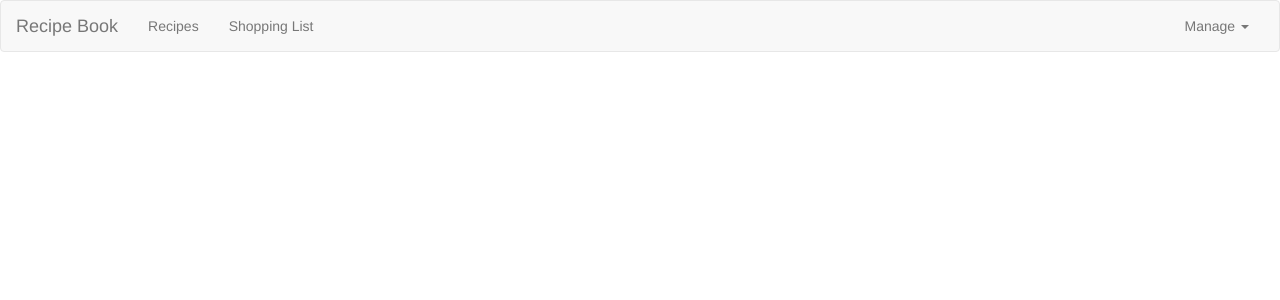
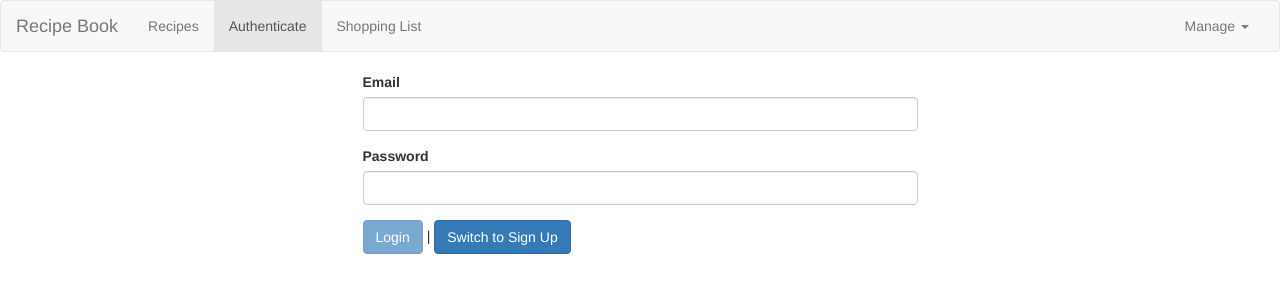
Before and after one commit to realbenfica/supermarket-app, an Angular app: page /auth in a window 1280 px wide. Before the commit this address led to /. Shown: the top 300 px of the page. Built offline with nearby package versions, Linux system fonts and the light colour scheme.

Commit message:
Add authentication for login and signup

```diff
--- a/src/app/app-routing.module.ts
+++ b/src/app/app-routing.module.ts
@@ -7,6 +7,7 @@ import { RecipeStartComponent } from "./recipes/recipe-start/recipe-start.compon
 import { RecipeDetailComponent } from "./recipes/recipe-detail/recipe-detail.component";
 import { RecipeEditComponent } from "./recipes/recipe-edit/recipe-edit.component";
 import { RecipesResolverService } from "./recipes/recipes-resolver.service";
+import { AuthComponent } from "./auth/auth.component";
 
 const appRoutes: Routes = [
     { path: '', redirectTo: '/recipes', pathMatch: 'full'},
@@ -23,7 +24,8 @@ const appRoutes: Routes = [
         //     { path: ':id', component: ShoppingListComponent },
         //     { path: ':id/edit', component: ShoppingEditComponent }
         // ]
-    }
+    },
+    { path: 'auth', component: AuthComponent}
 ]
 
 @NgModule({
--- a/src/app/app.module.ts
+++ b/src/app/app.module.ts
@@ -19,6 +19,8 @@ import { ShoppingEditComponent } from './shopping-list/shopping-edit/shopping-ed
 import { RecipeStartComponent } from './recipes/recipe-start/recipe-start.component';
 import { RecipeEditComponent } from './recipes/recipe-edit/recipe-edit.component';
 import { RecipeService } from './recipes/recipe.service';
+import { AuthComponent } from './auth/auth.component';
+import { LoadingSpinnerComponent } from './shared/loading-spinner/loading-spinner.component';
 
 @NgModule({
   declarations: [
@@ -32,7 +34,9 @@ import { RecipeService } from './recipes/recipe.service';
     ShoppingEditComponent,
     DropdownDirective,
     RecipeStartComponent,
-    RecipeEditComponent
+    RecipeEditComponent,
+    AuthComponent,
+    LoadingSpinnerComponent
   ],
   imports: [
     BrowserModule,
--- /dev/null
+++ b/src/app/auth/auth.component.html
@@ -0,0 +1,43 @@
+<div class="row">
+    <div class="col-xs-12 col-md-6 col-md-offset-3">
+        <div class="alert alert-danger" *ngIf="error">
+            <p>{{ error }}</p>
+        </div>
+        <div *ngIf="isLoading" style="text-align: center">
+            <app-loading-spinner></app-loading-spinner>
+        </div>
+        <form #f="ngForm" (ngSubmit)="onSubmit(f)" *ngIf="!isLoading">
+            <div class="form-group">
+                <label for="email">Email</label>
+                <input
+                    type="email"
+                    id="email"
+                    class="form-control"
+                    ngModel
+                    name="email"
+                    required
+                    email/>
+            </div>
+            <div class="form-group">
+                <label for="password">Password</label>
+                <input
+                    type="password"
+                    id="password"
+                    class="form-control"
+                    ngModel
+                    name="password"
+                    required
+                    minlength="6"/>
+            </div>
+            <div>
+                <button
+                    class="btn btn-primary"
+                    type="submit" [disabled]="!f.valid">{{ isLoginMode ? 'Login' : 'Sign Up' }}</button> |
+                <button
+                    class="btn btn-primary"
+                    type="button"
+                    (click)="onSwitchMode()">Switch to {{ isLoginMode ? 'Sign Up' : 'Login' }}</button>
+            </div>
+        </form>
+    </div>
+</div>
--- /dev/null
+++ b/src/app/auth/auth.component.ts
@@ -0,0 +1,51 @@
+import { Component } from '@angular/core';
+import { NgForm } from '@angular/forms';
+import { AuthService, AuthResponseData } from './auth.service';
+import { Observable } from 'rxjs';
+
+@Component({
+    selector: 'app-auth',
+    templateUrl: './auth.component.html'
+})
+export class AuthComponent {
+    isLoginMode = true;
+    isLoading = false;
+    error: string = null;
+
+    constructor(private authService: AuthService) {}
+
+    onSwitchMode() {
+        this.isLoginMode = !this.isLoginMode;
+    }
+
+    onSubmit(form: NgForm) {
+        if (!form.valid) {
+            return;
+        }
+
+        const email = form.value.email;
+        const password = form.value.password;
+        this.isLoading = true;
+        let authObs: Observable<AuthResponseData>;
+
+        if (this.isLoginMode) {
+            authObs = this.authService.logIn(email, password);
+        } else {
+            authObs = this.authService.signup(email, password);
+        };
+
+        authObs.subscribe(
+            response => {
+                console.log(response);
+                this.isLoading = false;
+            },
+            errorMessage => {
+                console.log(errorMessage);
+                this.error = errorMessage;
+                this.isLoading = false;
+            }
+        );
+
+        form.reset();
+    }
+}
--- /dev/null
+++ b/src/app/auth/auth.service.ts
@@ -0,0 +1,76 @@
+import { Injectable } from '@angular/core';
+import { HttpClient, HttpErrorResponse } from '@angular/common/http';
+import { EmailValidator } from '@angular/forms';
+import { catchError, tap } from 'rxjs/operators';
+import { throwError, Subject } from 'rxjs';
+import { logging } from 'protractor';
+import { stringify } from 'querystring';
+import { User } from './user.model';
+
+export interface AuthResponseData {
+    kind: string;
+    idToken: string;
+    email: string;
+    refreshToken: string;
+    expiresIn: string;
+    localId: string;
+    registered?: boolean
+}
+
+@Injectable({ providedIn: 'root' })
+export class AuthService {
+user = new Subject<User>();
+
+    constructor(private http: HttpClient) {}
+
+    signup(email: string, password: string) {
+        return this.http
+            .post<AuthResponseData>(
+                'https://www.googleapis.com/identitytoolkit/v3/relyingparty/signupNewUser?key=AIzaSyBJV7E36MO-jBey5VTzFAXfdc50Yq6MDyo',
+                {
+                    email: email,
+                    password: password,
+                    returnSecureToken: true
+                }
+            )
+            .pipe(catchError(this.handleError), tap(resData => {
+                const expirationDate = new Date(new Date().getTime() + +resData.expiresIn * 1000);
+                const user = new User(resData.email, resData.localId, resData.idToken, expirationDate);
+            }));
+    }
+
+    logIn(email: string, password: string) {
+        return this.http
+            .post<AuthResponseData>('https://www.googleapis.com/identitytoolkit/v3/relyingparty/verifyPassword?key=AIzaSyBJV7E36MO-jBey5VTzFAXfdc50Yq6MDyo',
+            {
+                email: email,
+                password: password,
+                returnSecureToken: true
+            })
+            .pipe(catchError(this.handleError));
+    }
+
+
+    private handleError(errorRes: HttpErrorResponse) {
+        let errorMessage = 'An unknown error occurred!';
+        if (!errorRes.error || !errorRes.error.error) {
+            return throwError(errorRes);
+        }
+        switch (errorRes.error.error.message) {
+            case 'EMAIL_EXISTS':
+                errorMessage = 'This email already exists!';
+                break;
+            case 'EMAIL_NOT_FOUND':
+                errorMessage = 'This email was not found!';
+                break;
+            case 'INVALID_PASSWORD':
+                errorMessage = 'This password is invalid!';
+                break;
+            case 'USER_DISABLED':
+                errorMessage = 'This user has been disabled!';
+                break;
+        }
+        return throwError(errorMessage);
+    }
+
+}
--- /dev/null
+++ b/src/app/auth/user.model.ts
@@ -0,0 +1,15 @@
+export class User {
+    constructor(
+        public email: string,
+        public id: string,
+        private _token: string,
+        private _tokenExpirationDate: Date
+        ) {}
+
+    get token() {
+        if (!this._tokenExpirationDate || new Date() > this._tokenExpirationDate) {
+            return null;
+        }
+        return this._token;
+    }
+}
--- a/src/app/header/header.component.html
+++ b/src/app/header/header.component.html
@@ -11,6 +11,7 @@
             <!-- left side links -->
             <ul class="nav navbar-nav">
                 <li routerLinkActive="active"><a routerLink='/recipes'>Recipes</a></li>
+                <li routerLinkActive="active"><a routerLink='/auth'>Authenticate</a></li>
                 <li routerLinkActive="active"><a routerLink='/shopping-list'>Shopping List</a></li>
             </ul>
 
--- /dev/null
+++ b/src/app/shared/loading-spinner/loading-spinner.component.css
@@ -0,0 +1,78 @@
+.lds-spinner {
+    color: official;
+    display: inline-block;
+    position: relative;
+    width: 64px;
+    height: 64px;
+  }
+  .lds-spinner div {
+    transform-origin: 32px 32px;
+    animation: lds-spinner 1.2s linear infinite;
+  }
+  .lds-spinner div:after {
+    content: " ";
+    display: block;
+    position: absolute;
+    top: 3px;
+    left: 29px;
+    width: 5px;
+    height: 14px;
+    border-radius: 20%;
+    background: black;
+  }
+  .lds-spinner div:nth-child(1) {
+    transform: rotate(0deg);
+    animation-delay: -1.1s;
+  }
+  .lds-spinner div:nth-child(2) {
+    transform: rotate(30deg);
+    animation-delay: -1s;
+  }
+  .lds-spinner div:nth-child(3) {
+    transform: rotate(60deg);
+    animation-delay: -0.9s;
+  }
+  .lds-spinner div:nth-child(4) {
+    transform: rotate(90deg);
+    animation-delay: -0.8s;
+  }
+  .lds-spinner div:nth-child(5) {
+    transform: rotate(120deg);
+    animation-delay: -0.7s;
+  }
+  .lds-spinner div:nth-child(6) {
+    transform: rotate(150deg);
+    animation-delay: -0.6s;
+  }
+  .lds-spinner div:nth-child(7) {
+    transform: rotate(180deg);
+    animation-delay: -0.5s;
+  }
+  .lds-spinner div:nth-child(8) {
+    transform: rotate(210deg);
+    animation-delay: -0.4s;
+  }
+  .lds-spinner div:nth-child(9) {
+    transform: rotate(240deg);
+    animation-delay: -0.3s;
+  }
+  .lds-spinner div:nth-child(10) {
+    transform: rotate(270deg);
+    animation-delay: -0.2s;
+  }
+  .lds-spinner div:nth-child(11) {
+    transform: rotate(300deg);
+    animation-delay: -0.1s;
+  }
+  .lds-spinner div:nth-child(12) {
+    transform: rotate(330deg);
+    animation-delay: 0s;
+  }
+  @keyframes lds-spinner {
+    0% {
+      opacity: 1;
+    }
+    100% {
+      opacity: 0;
+    }
+  }
--- /dev/null
+++ b/src/app/shared/loading-spinner/loading-spinner.component.ts
@@ -0,0 +1,9 @@
+import { Component } from '@angular/core';
+
+@Component({
+    selector: 'app-loading-spinner',
+    styleUrls: ['./loading-spinner.component.css'],
+    template:
+        '<div class="lds-spinner"><div></div><div></div><div></div><div></div><div></div><div></div><div></div><div></div><div></div><div></div><div></div><div></div></div>'
+})
+export class LoadingSpinnerComponent {}
```
